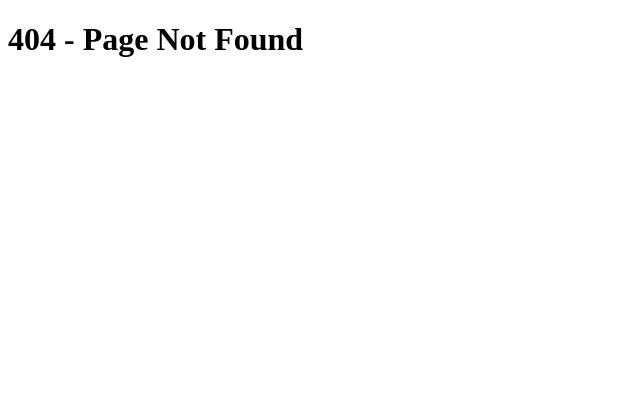
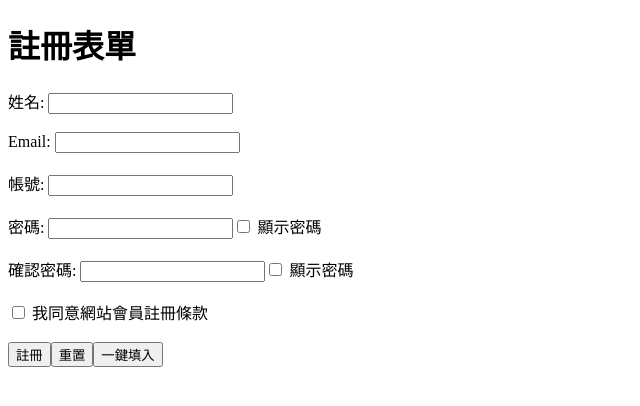
Before and after one commit to k104031002/next-base, a Next.js app: page /cs-0412/register-form in a window 1280 px wide. Before the commit this address had no page. Shown: the top 406 px of the page, without its empty margins (0-640 px from the left). Built offline with nearby package versions, Linux system fonts and the light colour scheme.

Commit message:
0412 第二節課

```diff
--- /dev/null
+++ b/pages/cs-0412/register-form.js
@@ -0,0 +1,245 @@
+import { useState } from 'react'
+
+export default function RegisterForm() {
+  // 狀態為物件，屬性對應到表單的欄位名稱
+  const [user, setUser] = useState({
+    name: '',
+    email: '',
+    username: '',
+    password: '',
+    confirmPassword: '',
+    agree: false, // checkbox 同意會員註冊條款
+  })
+
+  // 錯誤訊息狀態
+  const [errors, setErrors] = useState({
+    name: '',
+    email: '',
+    username: '',
+    password: '',
+    confirmPassword: '',
+    agree: '', // 呈現錯誤訊息用字串
+  })
+
+  // checkbox 呈現密碼用
+  const [showPassword, setShowPassword] = useState(false)
+  const [showConfirmPassword, setShowConfirmPassword] = useState(false)
+
+  // 多欄位共用事件函式
+  const handleFieldChange = (e) => {
+    console.log(e.target.name, e.target.value, e.target.type)
+
+    if (e.target.name === 'agree') {
+      setUser({ ...user, [e.target.name]: e.target.checked })
+    } else {
+      setUser({ ...user, [e.target.name]: e.target.value })
+    }
+
+    // ES6特性: 計算得來的屬性名稱(computed property names)
+    // [e.target.name]: e.target.value
+    // ^^^^^^^^^^^^^^^ 這樣可以動態的設定物件的屬性名稱
+    // https://developer.mozilla.org/zh-CN/docs/Web/JavaScript/Reference/Operators/Object_initializer#%E8%AE%A1%E7%AE%97%E5%B1%9E%E6%80%A7%E5%90%8D
+  }
+
+  const handleSubmit = (e) => {
+    // 阻擋表單預設送出行為
+    e.preventDefault()
+
+    // 表單檢查 --- START
+    // 建立一個新的錯誤物件
+    const newErrors = {
+      name: '',
+      email: '',
+      username: '',
+      password: '',
+      confirmPassword: '',
+    }
+
+    // 信號值，代表是否有錯誤
+    let hasErrors = false
+
+    if (!user.name) {
+      newErrors.name = '姓名為必填'
+      hasErrors = true
+    }
+    if (!user.email) {
+      newErrors.email = 'email為必填'
+      hasErrors = true
+    }
+    if (!user.username) {
+      newErrors.username = '帳號為必填'
+      hasErrors = true
+    }
+
+    if (user.password !== user.confirmPassword) {
+      newErrors.password = '密碼與確認密碼需要一致'
+      newErrors.confirmPassword = '密碼與確認密碼需要一致'
+      hasErrors = true
+    }
+
+    if (!user.password) {
+      newErrors.password = '密碼為必填'
+      hasErrors = true
+    }
+
+    if (!user.confirmPassword) {
+      newErrors.confirmPassword = '確認密碼為必填'
+      hasErrors = true
+    }
+
+    if (!user.agree) {
+      newErrors.agree = '請先同意會員註冊條款'
+      hasErrors = true
+    }
+
+    // 呈現錯誤訊息
+    setErrors(newErrors)
+
+    // 有錯誤，不送到伺服器，跳出submit函式
+    if (hasErrors) {
+      return
+    }
+    // 表單檢查 --- END
+
+    // 最後檢查完全沒問題才送到伺服器(ajax/fetch)
+    alert('送到伺服器去')
+  }
+
+  return (
+    <>
+      <h1>註冊表單</h1>
+      <form onSubmit={handleSubmit}>
+        <label>
+          姓名:{' '}
+          <input
+            type="text"
+            name="name"
+            value={user.name}
+            onChange={handleFieldChange}
+          />
+        </label>
+        <br />
+        <span className="error">{errors.name}</span>
+        <br />
+        <label>
+          Email:{' '}
+          <input
+            type="text"
+            name="email"
+            value={user.email}
+            onChange={handleFieldChange}
+          />
+        </label>
+        <br />
+        <span className="error">{errors.email}</span>
+        <br />
+        <label>
+          帳號:{' '}
+          <input
+            type="text"
+            name="username"
+            value={user.username}
+            onChange={handleFieldChange}
+            // required
+          />
+        </label>
+        <br />
+        <span className="error">{errors.username}</span>
+        <br />
+        <label>
+          密碼:{' '}
+          <input
+            type={showPassword ? 'text' : 'password'}
+            name="password"
+            value={user.password}
+            onChange={handleFieldChange}
+          />
+        </label>
+        <input
+          type="checkbox"
+          checked={showPassword}
+          onChange={(e) => {
+            setShowPassword(e.target.checked)
+          }}
+        />{' '}
+        顯示密碼
+        <br />
+        <span className="error">{errors.password}</span>
+        <br />
+        <label>
+          確認密碼:{' '}
+          <input
+            type={showConfirmPassword ? 'text' : 'password'}
+            name="confirmPassword"
+            value={user.confirmPassword}
+            onChange={handleFieldChange}
+          />
+        </label>
+        <input
+          type="checkbox"
+          checked={showConfirmPassword}
+          onChange={(e) => {
+            setShowConfirmPassword(e.target.checked)
+          }}
+        />{' '}
+        顯示密碼
+        <br />
+        <span className="error">{errors.confirmPassword}</span>
+        <br />
+        <label>
+          <input
+            type="checkbox"
+            name="agree"
+            checked={user.agree}
+            onChange={handleFieldChange}
+          />{' '}
+          我同意網站會員註冊條款
+        </label>
+        <br />
+        <span className="error">{errors.agree}</span>
+        <br />
+        <button type="submit">註冊</button>
+        <button
+          type="button"
+          onClick={() => {
+            // 重置需要自行設定回初始化值
+            setUser({
+              name: '',
+              email: '',
+              username: '',
+              password: '',
+              confirmPassword: '',
+              agree: false,
+            })
+          }}
+        >
+          重置
+        </button>
+        <button
+          type="button"
+          onClick={() => {
+            // 重置需要自行設定回初始化值
+            setUser({
+              name: '榮恩',
+              email: 'ron@test.com',
+              username: 'ron',
+              password: '123456',
+              confirmPassword: '123456',
+              agree: true,
+            })
+          }}
+        >
+          一鍵填入
+        </button>
+      </form>
+      <style jsx>
+        {`
+          .error {
+            color: red;
+            font-size: 12px;
+          }
+        `}
+      </style>
+    </>
+  )
+}
```
Also changed, not shown: pages/cs-0412/login-form.js (+60 -1 lines).
